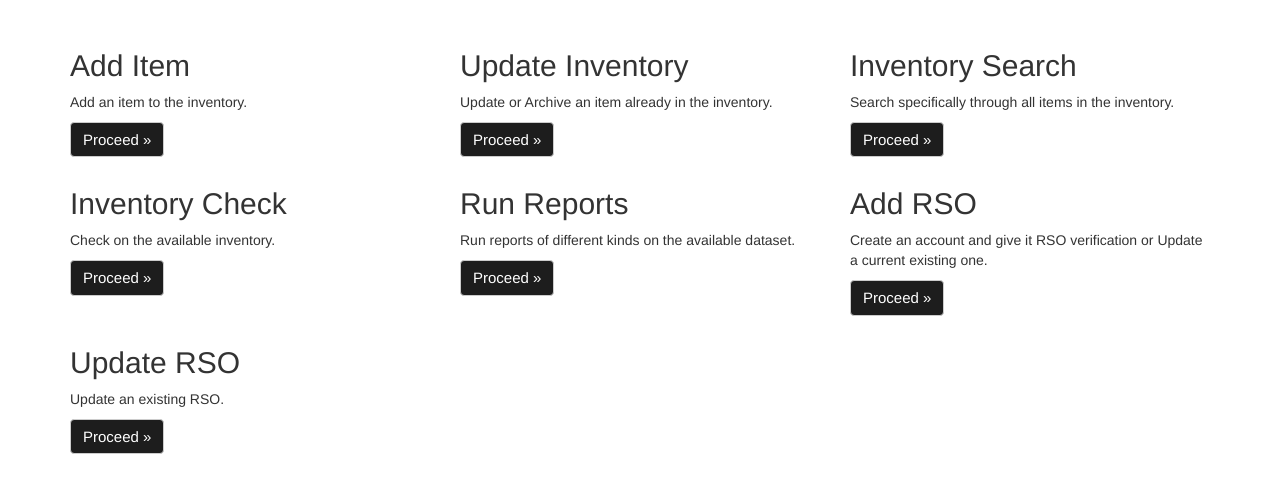
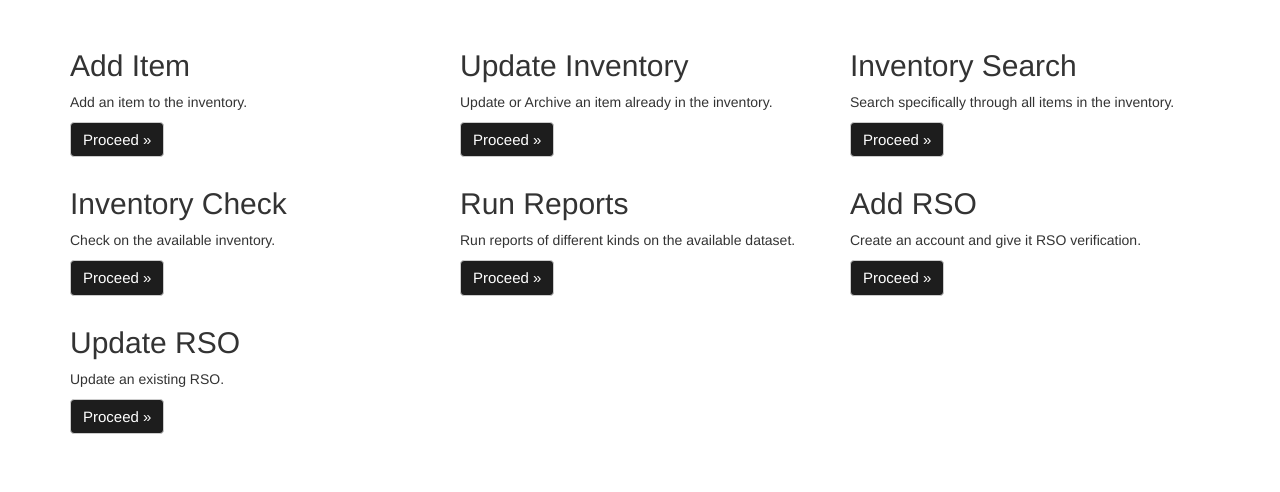
Before and after one commit to mwsu-csmp/SGA, a website: page public/admindashboard.html in a window 1280 px wide. Shown: the part 356-848 px from the top of the page. Drawn offline with nearby package versions, Linux system fonts and the light colour scheme.

Commit message:
add rso text

```diff
--- a/public/admindashboard.html
+++ b/public/admindashboard.html
@@ -121,7 +121,7 @@
             </div>
             <div class="col-md-4">
                 <h2>Add RSO</h2>
-                <p>Create an account and give it RSO verification or Update a current existing one.</p>
+                <p>Create an account and give it RSO verification.</p>
                 <p><a class="btn btn-default" href="https://secure-forest-78791.herokuapp.com/sga/addrso.html" role="button">Proceed &raquo;</a></p>
             </div>
             <div class="col-md-4">
```
